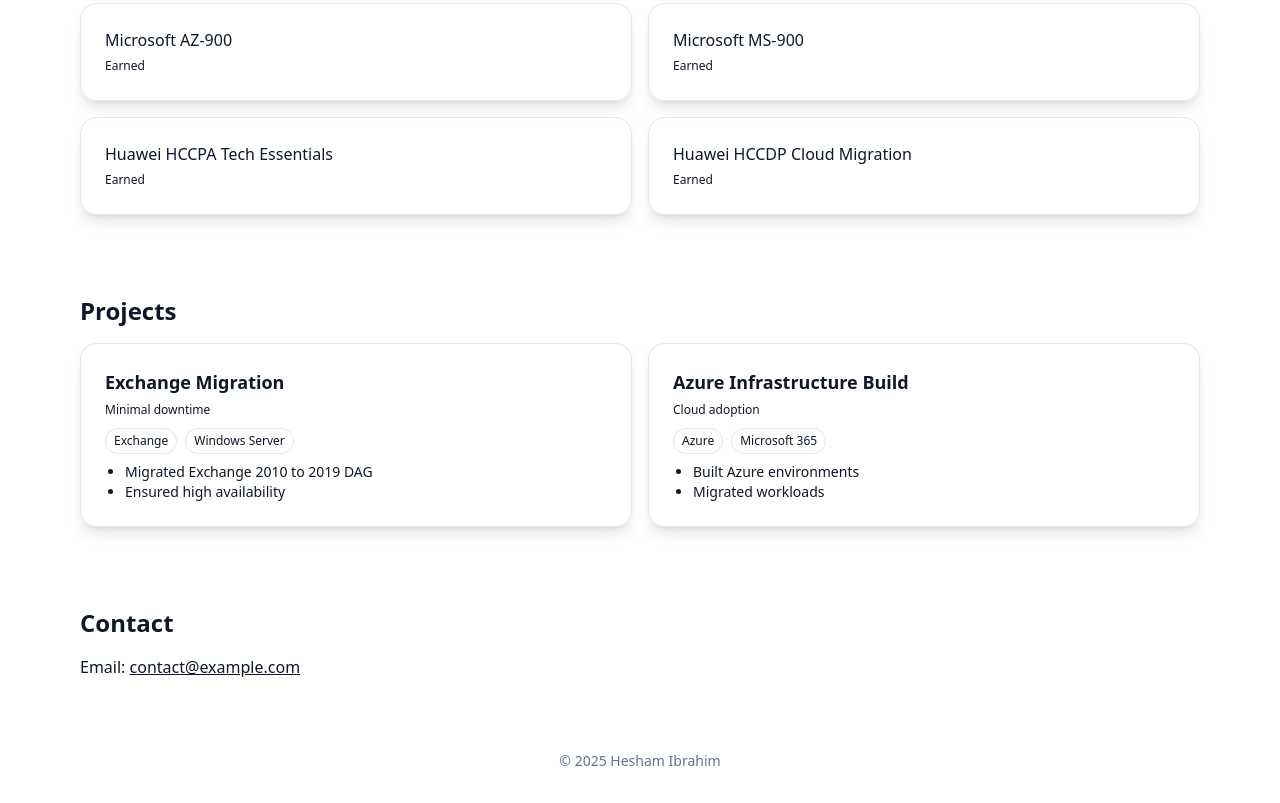
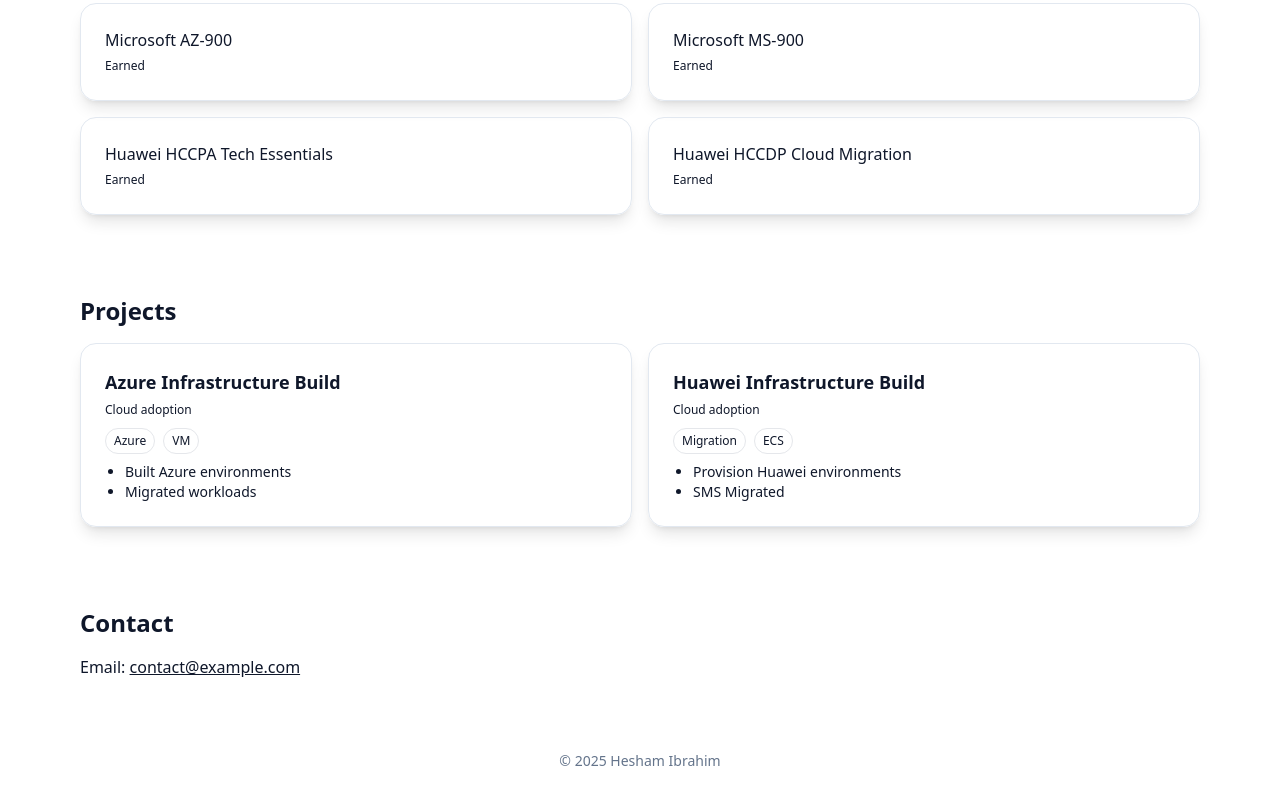
Before and after one commit to heshamibrahim25/Portfolio, a plain HTML site: page index.html in a window 1280 px wide. Shown: the part 732-1535 px from the top of the page. Drawn offline with nearby package versions, Linux system fonts and the light colour scheme.

Commit message:
Update index.html
v0.2

```diff
--- a/index.html
+++ b/index.html
@@ -103,16 +103,16 @@ const data = {
   ],
   projects: [
     {
-      title: "Exchange Migration",
-      period: "Minimal downtime",
-      stack: ["Exchange", "Windows Server"],
-      impact: ["Migrated Exchange 2010 to 2019 DAG", "Ensured high availability"]
-    },
-    {
       title: "Azure Infrastructure Build",
       period: "Cloud adoption",
-      stack: ["Azure", "Microsoft 365"],
+      stack: ["Azure", "VM"],
       impact: ["Built Azure environments", "Migrated workloads"]
+    },
+      {
+      title: "Huawei Infrastructure Build",
+      period: "Cloud adoption",
+      stack: ["Migration", "ECS"],
+      impact: ["Provision Huawei environments", "SMS Migrated"]
     }
   ]
 };
```
